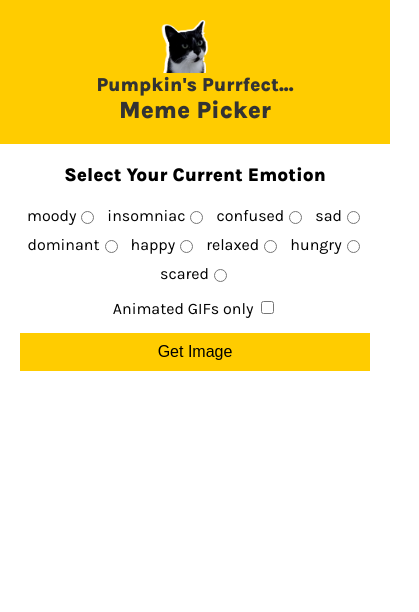
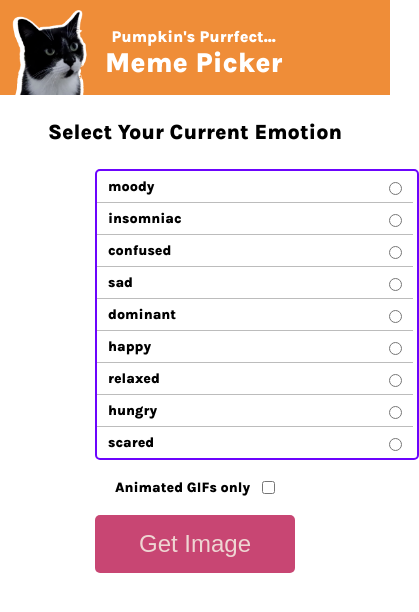
Before and after one commit to chethanreddy117/meme-picker, a website built with Vite: page index.html in a window 390 px wide. Shown: the whole page, 419 px wide, since content can reach past the window. Built offline with nearby package versions, Linux system fonts and the light colour scheme.

Commit message:
Update index.css

```diff
--- a/index.css
+++ b/index.css
@@ -1,137 +1,174 @@
-/* Reset some default styles */
-body, h1, h2, h3, p {
+html, body {
     margin: 0;
-    padding: 0;
     font-family: 'Karla', sans-serif;
+    font-size: large;
+
 }
 
-header {
-    background-color: #ffcc00; /* Light pumpkin color */
-    padding: 20px;
+/*typography*/
+
+h1, h2, h3{
+    text-align: center;
 }
 
-.header-inner {
+h1, h2{
+    color: #ffffff;
+    margin: 0;
+
+}
+
+h1{
+    font-size: 28px;
+}
+
+h2 {
+    font-size: 16px;
+}
+
+h3{
+    margin: 25px;
+}
+
+/* layout */
+
+header{
+    background-color: #ef8d38;
+}
+
+.header-inner{
+    display: flex;
+    align-items: center;
+    margin: 0 auto;
+    width: 370px;
+    gap: 15px;
+    padding: 10px 0 0 0;
+}
+
+.pumpkin-img{
+    width: 80px;
+}
+
+.controls-container{
+    display: flex;
+    flex-direction: column;
+    width: 200px;
+    margin: 0px auto;
+}
+
+/* controls */
+
+.emotion-radios{
+    display: flex;
+    flex-direction: column;
+    border: 2px solid #6c04fd;
+    border-radius: 5px;
+    font-size: 20px;
+    font-weight: bolder;
+    width: 320px;
+}
+
+.radio{
+    display: flex;
+    align-items: center;
+    border-bottom: 1px solid #bcbcbc;
+    padding: 4px 8px;
+    width: 300px;
+}
+
+.radio:first-child{
+    border-top-left-radius: 5px;
+    border-top-right-radius: 5px;
+}
+
+.radio:last-child{
+    border-bottom: 0;
+    border-bottom-left-radius: 5px;
+    border-bottom-right-radius: 5px;
+}
+
+label{
+    font-size: 14px;
+    padding: 3px;
+    width: 100%;
+    cursor: pointer;
+}
+
+.highlight{
+    background-color: #fff0ee;
+    color: #bd301d;
+    font-weight: bold;
+    accent-color: #bd301d;
+}
+
+input[type="radio"]{
+    cursor: pointer;
+}
+
+.gifs-check{
     display: flex;
     align-items: center;
     justify-content: center;
+    margin: 16px;
 }
 
-.pumpkin-img {
-    width: 50px; /* Set a suitable size for the image */
-    height: auto;
-    margin-right: 20px;
+.gifs-check-label{
+    width: unset;
+    margin-right: 5px;
+    font-weight: bolder;
 }
 
-h1, h2 {
-    color: #333;
-    text-align: center;
+.get-image-btn{
+    background-color: #c84673;
+    color: #eed6d3;
+    padding: 15px 19px;
+    font-size: 24px;
+    border: none;
+    border-radius: 5px;
+    margin-bottom: 8px;
 }
 
-h1 {
-    font-size: 2.5em;
+/* modal */
+
+.meme-modal{
+    display: none; /*flex when displayed*/
+    position: fixed;
+    margin: auto;
+    top: 80px;
+    left: 0;
+    right: 0;
+    align-items: center;
+    justify-content: center;
+    border: 1px solid #67595e;
+    border-radius: 5px;
+    width: 420px;
+    height: 490px;
+    background-color: #fff0ee;
+}
+.not-allowed {
+    cursor: not-allowed;
+    opacity: 0.5; /* Make the button look disabled */
 }
 
-h2 {
-    font-size: 1.5em;
+.cat-img{
+    max-width: 340px;
+    max-height: 420px;
+    border-radius: 5px;
 }
 
-main {
-    padding: 20px;
-    text-align: center;
+.meme-modal-close-btn{
+    position: absolute;
+    top: 2%;
+    right: 2%;
+    background-color: transparent;
+    border: 2px solid #555;
+    color: #555;
+    border-radius: 50%;
+    padding: 2px 6px;
+    font-size: 14px;
 }
 
-.controls-container {
-    display: flex;
-    flex-direction: column;
-    align-items: center;
-    margin-top: 20px;
+.meme-modal-close-btn:hover{
+    color: white;
+    background-color: #bd301d;
+    border: 2px solid #bd301d;
 }
-
-.emotion-radios {
-    display: flex;
-    flex-wrap: wrap;
-    justify-content: center;
-    gap: 10px;
-}
-
-.radio {
-    display: flex;
-    align-items: center;
-}
-
-.gifs-check {
-    margin: 15px 0;
-}
-
-.get-image-btn {
-    background-color: #ffcc00;
-    border: none;
-    padding: 10px 20px;
-    cursor: pointer;
-    font-size: 1.2em;
-    transition: background-color 0.3s;
-}
-
-.get-image-btn:hover {
-    background-color: #e6b800; /* Darker pumpkin color */
-}
-
-.meme-modal {
-    display: none; /* Initially hidden */
-    position: fixed;
-    top: 0;
-    left: 0;
-    width: 100%;
-    height: 100%;
-    background-color: rgba(0, 0, 0, 0.7); /* Semi-transparent background */
-    align-items: center;
-    justify-content: center;
-}
-
-.meme-modal-inner {
-    background-color: #fff; /* White background for the modal */
-    padding: 20px;
-    border-radius: 8px;
-    text-align: center;
-}
-
-.meme-modal-close-btn {
-    background-color: red;
-    color: white;
-    border: none;
-    padding: 10px 15px;
-    cursor: pointer;
-    border-radius: 5px;
-    position: absolute;
-    top: 20px;
-    right: 20px;
-}
-
-/* Responsive styles */
-@media (max-width: 768px) {
-    .header-inner {
-        flex-direction: column; /* Stack items vertically on small screens */
-    }
-
-    h1 {
-        font-size: 2em;
-    }
-
-    h2 {
-        font-size: 1.2em;
-    }
-
-    .get-image-btn {
-        width: 100%; /* Full-width button on small screens */
-    }
-}
-
-@media (max-width: 480px) {
-    h1 {
-        font-size: 1.5em;
-    }
-
-    .get-image-btn {
-        font-size: 1em; /* Smaller button text */
-    }
-}
```
